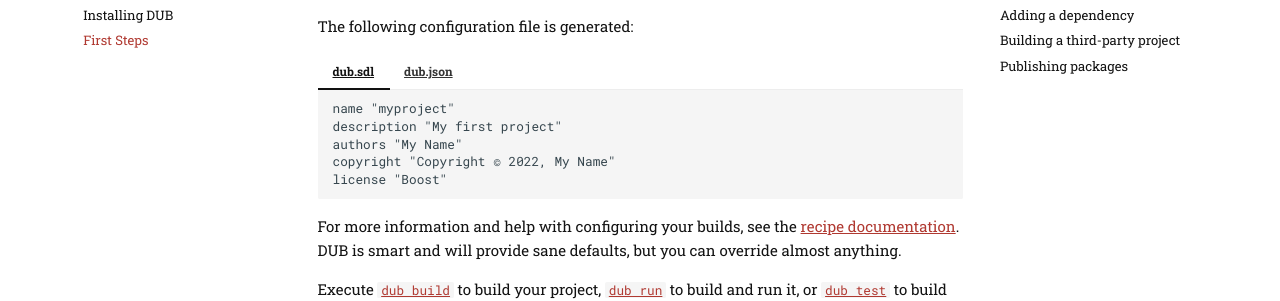
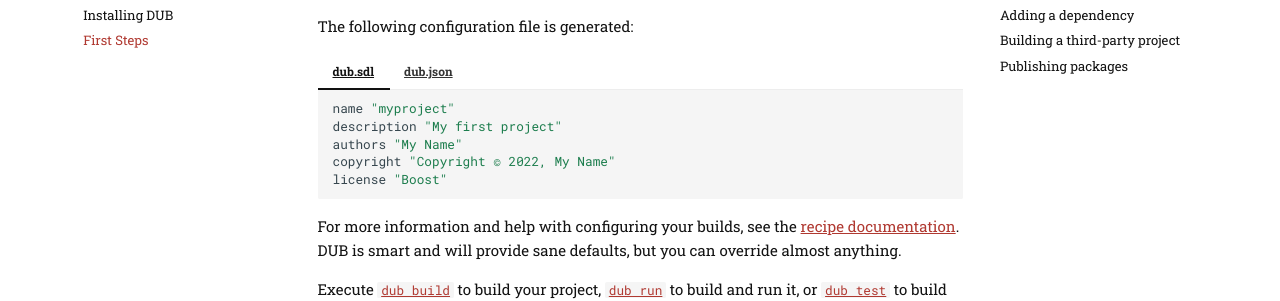
Before and after one commit to dlang/dub-docs, an MkDocs documentation site: the page built from docs/getting-started/first-steps.md, in a window 1280 px wide and 1400 px high, scrolled down 691 px. Shown: the part 157-458 px from the top of the window. Built offline with MkDocs 1.6.1 and Material for MkDocs 9.7.7, drawn with Linux system fonts in a browser that asks for light colours; comment, search, counter and statistics services are not loaded.

Commit message:
add syntax highlighting for SDL files

```diff
--- a/docs/stylesheets/extra.css
+++ b/docs/stylesheets/extra.css
@@ -10,6 +10,10 @@
     --md-default-fg-color--light: rgba(0, 0, 0, 0.8);
     --md-default-fg-color--lighter: rgba(0, 0, 0, 0.12);
     --md-default-fg-color--lightest: rgba(0, 0, 0, 0.07);
+}
+
+[data-md-color-scheme="default"] {
+    --md-code-hl-comment-color: var(--dub-fill-red);
 }
 
 /* consistency with other DUB pages */
--- a/mkdocs.yml
+++ b/mkdocs.yml
@@ -43,6 +43,8 @@ plugins:
 markdown_extensions:
   - admonition
   - pymdownx.highlight:
+      extend_pygments_lang:
+      - {"name": "sdl", "lang": "scilab"}
       anchor_linenums: true
   - pymdownx.inlinehilite
   - pymdownx.snippets
```
